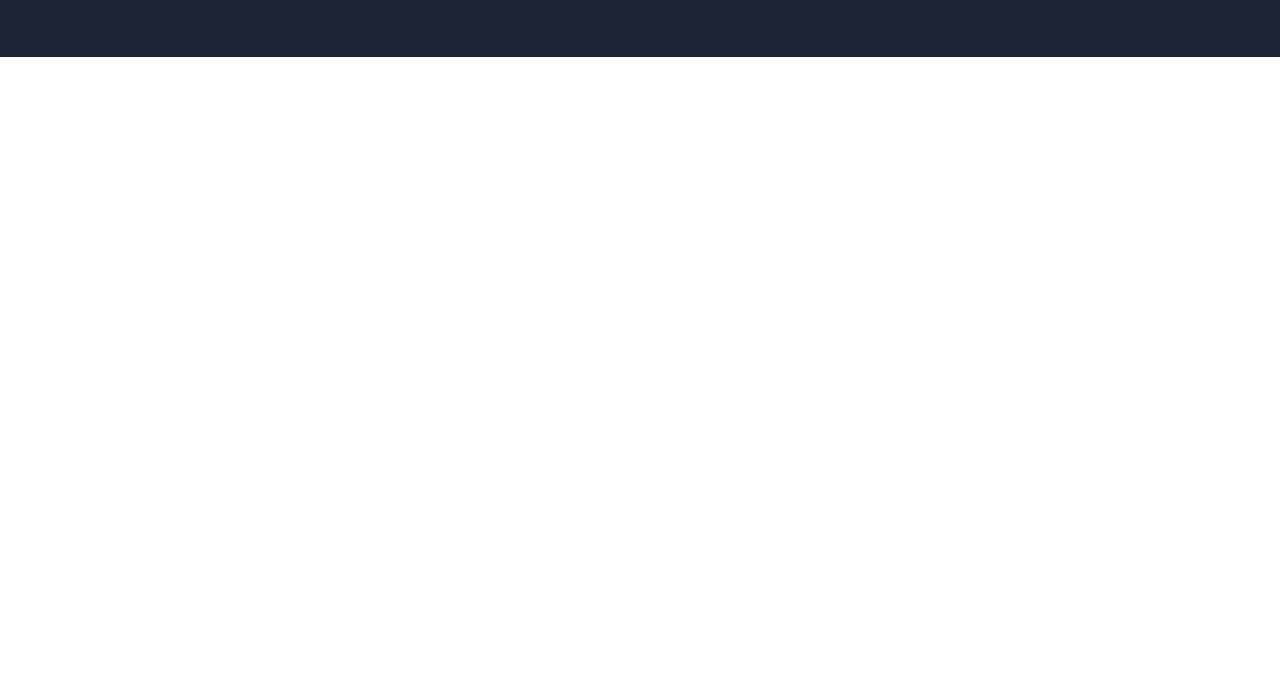
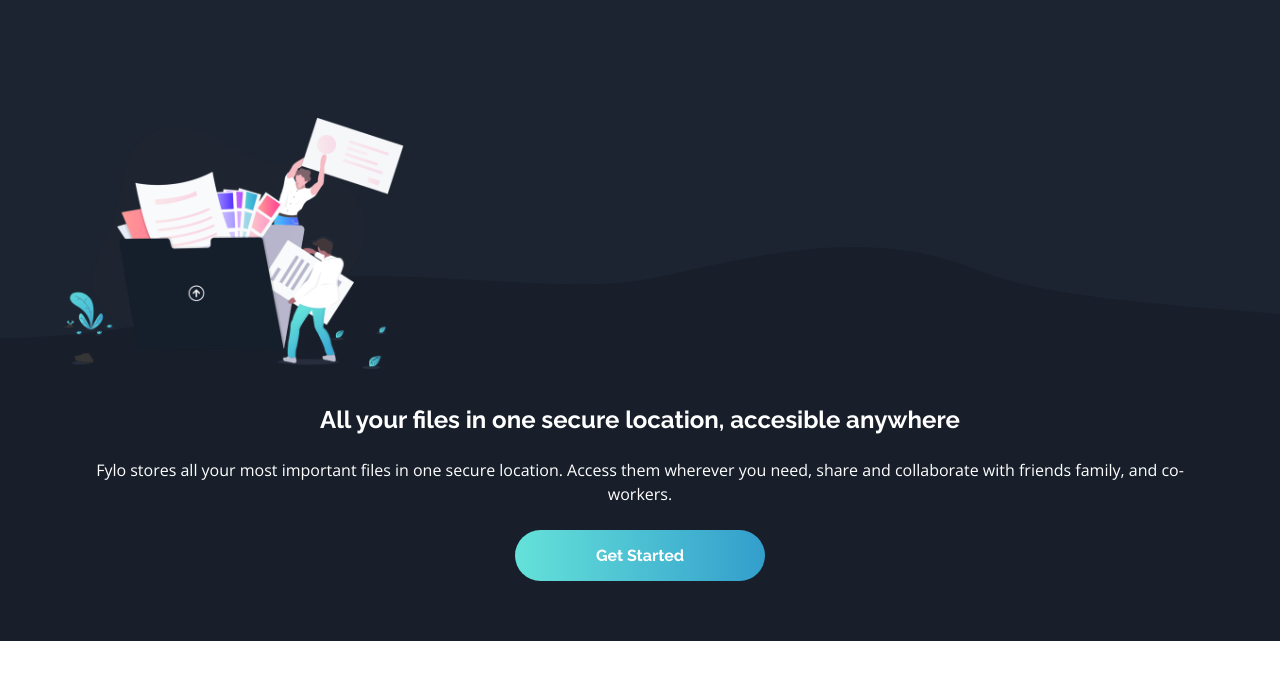
Before and after one commit to ricardozu/landingPage-Dark, a plain HTML site: page index.html in a window 1280 px wide. Shown: the part 93-772 px from the top of the page. Drawn offline with nearby package versions, Linux system fonts and the light colour scheme.

Commit message:
se agrego el main content del header

```diff
--- a/css/style.css
+++ b/css/style.css
@@ -1,5 +1,6 @@
 :root {
     --blue-intro:  hsl(217, 28%, 15%);
+    --blue-main: hsl(218, 28%, 13%);
     --blue-footer:  hsl(216, 53%, 9%);
     --blue-testimonials: hsl(219, 30%, 18%);
     --white:  hsl(0, 0%, 100%);
@@ -14,6 +15,7 @@
 
 *, ::after,::before{
     box-sizing: border-box;
+    padding: 0;
     margin: 0;
 }
 body{
@@ -22,6 +24,7 @@ body{
 
 .hero{
     background-color: var(--blue-intro);
+    position: relative;
 }
 
 .container{
@@ -60,3 +63,69 @@ body{
     /*Para que mande a la derecha todos los elementos*/
     margin-left: auto;
 }
+
+.hero__picture{
+    width: 340px;
+    overflow: hidden;
+}
+
+.hero__wave{
+    /*Para que se posicione encima del .hero__main que esta en relative y ell cual es el contenedor de las imagen, titulo, paragraph y boton*/
+    position: absolute;
+    bottom: 0;
+    left: 0;
+    right: 0;
+    height: 40%;
+    background-color: var(--blue-main);
+}
+
+/*Para hacer la sombra en forma de ola detras de la imagen*/
+.hero__wave::before{
+    content: "";
+    position: absolute;
+    top: -100px;
+    width: 100%;
+    height: 100%;
+    background-image: url("/assets/icon/bg-curvy-mobile.svg");
+    background-repeat: no-repeat;
+    background-size: 100% 100px;
+}
+
+.hero__main{
+    color: #fff;
+    display: grid;
+    /*Para que todos los elementos (imagen, titulo, parrafo y boton) se centren sin la necesidad de utilizar margin o bottom*/
+    gap: 1.5em;
+    text-align: center;
+    /*Para poner hero weave detras se debe colocar este en relative*/
+    position: relative
+}
+
+.hero__img{
+    width: 100%;
+    display: block;
+}
+
+.hero__title{
+    margin-top: .5em;
+    font-family: var(--heading-font);
+}
+
+.hero__paragraph{
+    /* margin: .5em 0; */
+    /*Interlineado*/
+    line-height: 1.5;
+}
+
+.hero_cta{
+   width: 250px;
+   padding: 1em 0;
+   border-radius: 2em;
+   /*Funciona ya que es un grid item, el padre es display grid*/
+   place-self: center;
+   background-image:var(--gradient);
+   color: #fff;
+   font-weight: bold;
+   font-family: var(--heading-font);
+   text-decoration: none;
+}
--- a/index.html
+++ b/index.html
@@ -21,6 +21,26 @@
 
         </nav>
 
+        <div class="hero__wave">
+
+        </div>
+
+
+        <section class="hero__main container">
+            <figure class="hero__picture">
+                <img src="./assets/img/illustration-intro.png" alt="" class="hero__img">
+            </figure>
+            <h1 class="hero__title">All your files in one secure location, accesible anywhere</h1>
+            <p class="hero__paragraph">
+                Fylo stores all your most important files in one secure location. Access them wherever you need, share and collaborate with friends family, and co-workers.
+            </p>
+            <a href="#" class="hero_cta">
+                Get Started
+            </a>
+
+        </section>
+
+
     </header>
 </body>
 </html>
```
Also changed, not shown: index2.html (added, +106 -0 lines).
